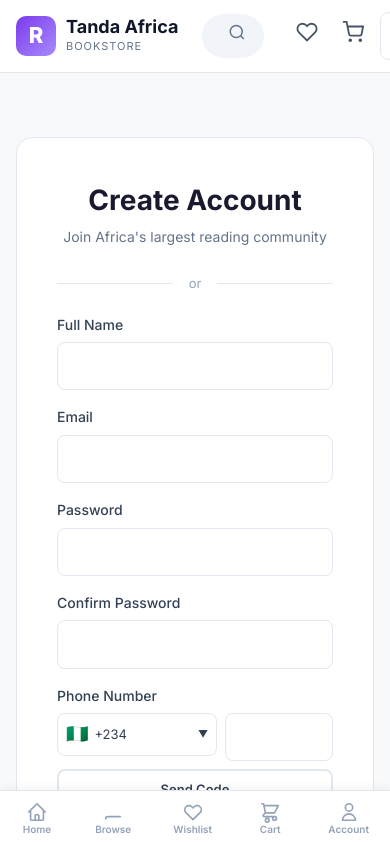
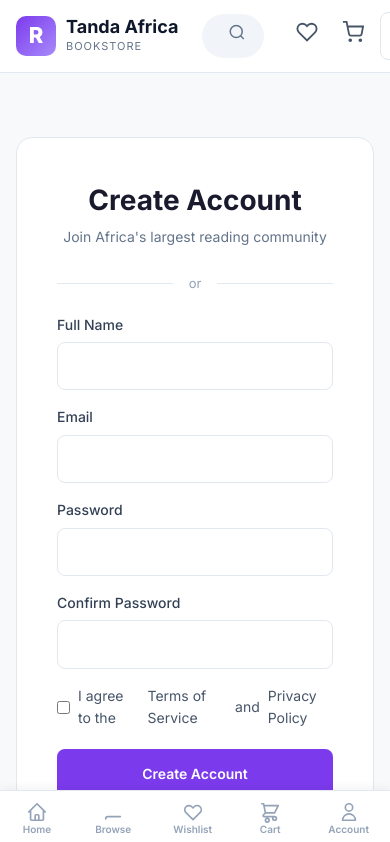
Before and after one commit to ITmoses98/tanda-africa, a React (Vite) app: page /register in a window 390 px wide. Shown: the top 842 px of the page. Built offline with nearby package versions, Linux system fonts and the light colour scheme.

Commit message:
Remove phone verification from registration

```diff
--- a/src/pages/Register.jsx
+++ b/src/pages/Register.jsx
@@ -2,65 +2,17 @@ import { useState } from "react";
 import { Link, useNavigate, useSearchParams } from "react-router-dom";
 import { useAuth } from "../context/AuthContext";
 import GoogleLoginButton from "../components/GoogleLoginButton";
-import PhoneInput from "../components/PhoneInput";
 
 export default function Register() {
   const [name, setName] = useState("");
   const [email, setEmail] = useState("");
   const [password, setPassword] = useState("");
   const [confirm, setConfirm] = useState("");
-  const [phoneData, setPhoneData] = useState(null);
   const [error, setError] = useState("");
-  const [code, setCode] = useState("");
-  const [sentCode, setSentCode] = useState(null);
-  const [verified, setVerified] = useState(false);
-  const [sending, setSending] = useState(false);
   const { register, googleLogin } = useAuth();
   const navigate = useNavigate();
   const [search] = useSearchParams();
   const redirect = search.get("redirect") || "/";
-
-  const handlePhoneChange = (val) => setPhoneData(val);
-
-  const sendCode = async () => {
-    if (!phoneData || !phoneData.number) {
-      setError("Enter your phone number first");
-      return;
-    }
-    setError("");
-    setSending(true);
-    const c = Math.floor(100000 + Math.random() * 900000).toString();
-    setSentCode(c);
-    setVerified(false);
-    setCode("");
-
-    const fullPhone = `${phoneData.dial}${phoneData.number}`;
-
-    try {
-      const res = await fetch("/.netlify/functions/send-sms", {
-        method: "POST",
-        headers: { "Content-Type": "application/json" },
-        body: JSON.stringify({ phone: fullPhone, code: c }),
-      });
-      const data = await res.json();
-      if (!data.success) {
-        console.warn("SMS function failed, code logged to console:", c);
-      }
-    } catch {
-      console.warn("Netlify function unavailable, code logged to console:", c);
-    }
-
-    setSending(false);
-  };
-
-  const verifyCode = () => {
-    if (code === sentCode) {
-      setVerified(true);
-      setError("");
-    } else {
-      setError("Invalid verification code");
-    }
-  };
 
   const handleSubmit = (e) => {
     e.preventDefault();
@@ -77,16 +29,7 @@ export default function Register() {
       setError("Password must be at least 6 characters");
       return;
     }
-    if (!phoneData || !phoneData.number) {
-      setError("Phone number is required");
-      return;
-    }
-    if (!verified) {
-      setError("Please verify your phone number");
-      return;
-    }
-    const fullPhone = `${phoneData.dial}${phoneData.number}`;
-    register(name, email, password, fullPhone);
+    register(name, email, password);
     navigate(redirect);
   };
 
@@ -121,32 +64,6 @@ export default function Register() {
               <label>Confirm Password</label>
               <input type="password" value={confirm} onChange={(e) => setConfirm(e.target.value)} required />
             </div>
-            <div className="form-group">
-              <label>Phone Number</label>
-              <PhoneInput required onChange={handlePhoneChange} defaultCode="NG" />
-              {!verified ? (
-                <div style={{ display: "flex", gap: 8, marginTop: 8 }}>
-                  <button type="button" className="btn btn-secondary" onClick={sendCode} disabled={sending} style={{ flex: 1, padding: "8px 12px", fontSize: 13 }}>
-                    {sending ? "Sending..." : "Send Code"}
-                  </button>
-                </div>
-              ) : (
-                <div style={{ marginTop: 8, color: "#22c55e", fontSize: 13, fontWeight: 600 }}>✓ Phone verified</div>
-              )}
-              {sentCode && !verified && (
-                <div style={{ display: "flex", gap: 8, marginTop: 8 }}>
-                  <input
-                    type="text"
-                    value={code}
-                    onChange={(e) => setCode(e.target.value.replace(/\D/g, "").slice(0, 6))}
-                    placeholder="Enter 6-digit code"
-                    maxLength={6}
-                    style={{ flex: 1, textAlign: "center", letterSpacing: 4, fontSize: 16 }}
-                  />
-                  <button type="button" className="btn btn-primary" onClick={verifyCode} style={{ padding: "8px 16px", fontSize: 13 }}>Verify</button>
-                </div>
-              )}
-            </div>
             <div className="form-options">
               <label className="checkbox-label">
                 <input type="checkbox" required /> I agree to the <Link to="/terms">Terms of Service</Link> and <Link to="/privacy">Privacy Policy</Link>
```
